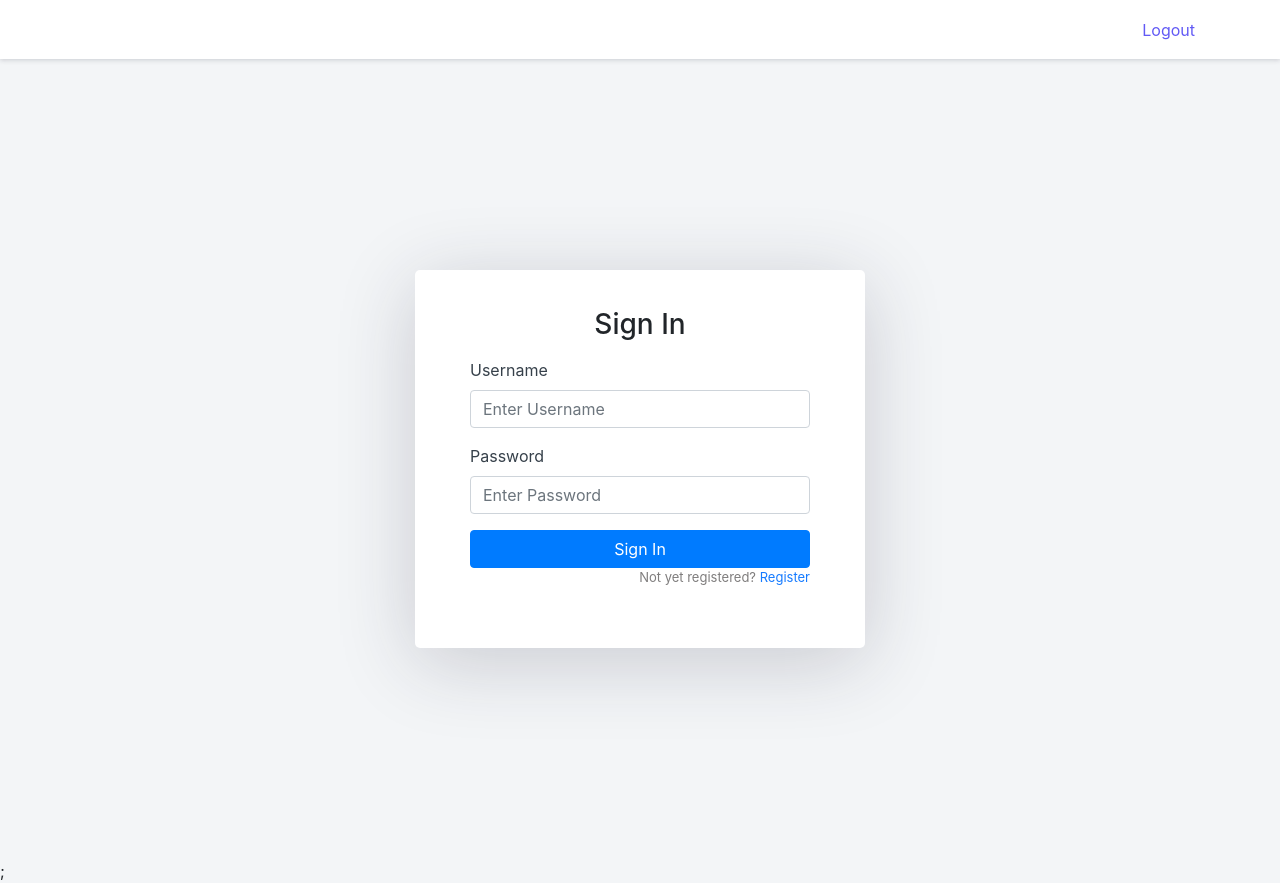
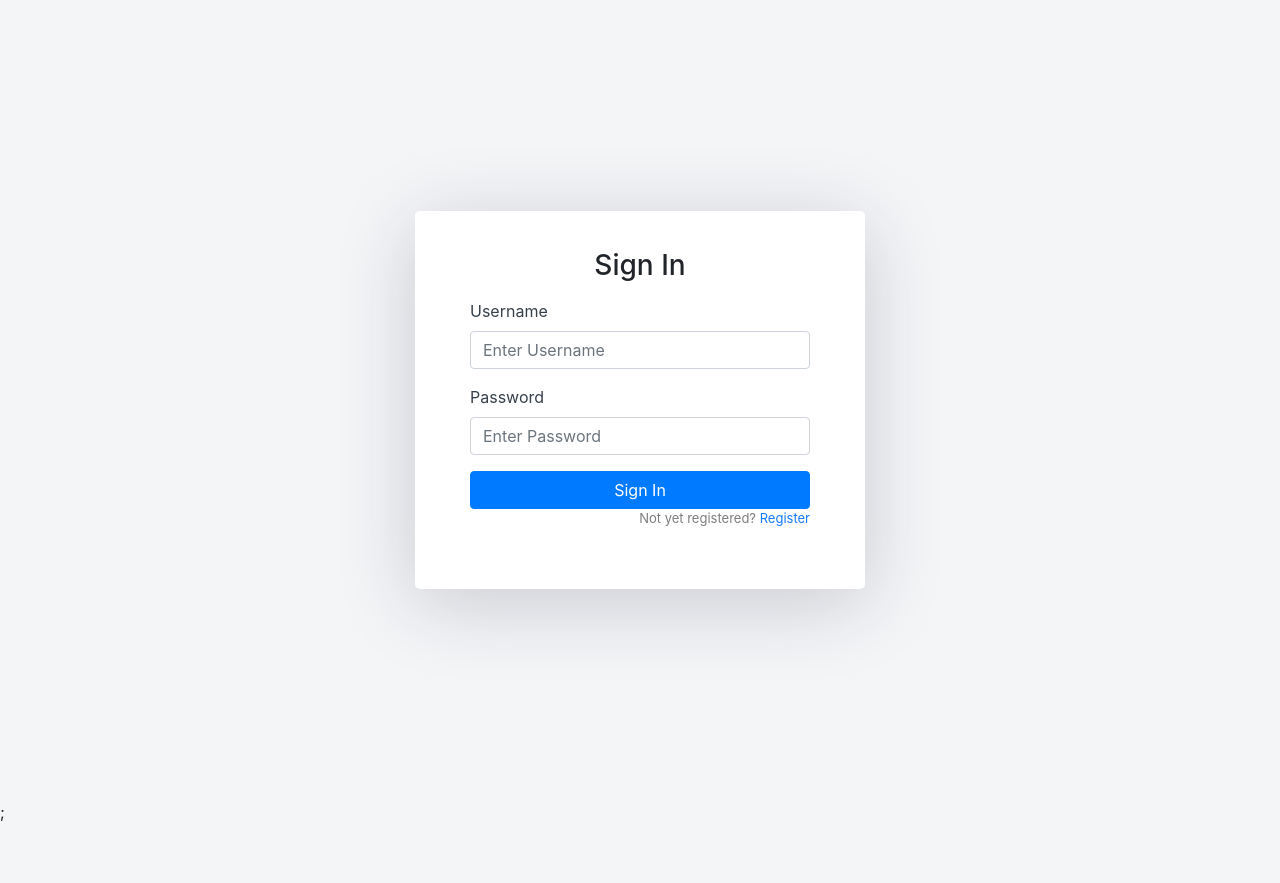
Before and after one commit to swiftifyticketing/swiftifyticketing-frontend, a React (Create React App) app: page / in a window 1280 px wide. After the commit the page ends 824 px from the top, so only its background shows below. Built offline with nearby package versions, Linux system fonts and the light colour scheme.

Commit message:
Added Logout Functionally to Navibar

```diff
--- a/src/components/layout/Navbar.js
+++ b/src/components/layout/Navbar.js
@@ -1,28 +1,53 @@
-import React from 'react';
+import React from "react";
 // useHistory is for routes accessed before
-import { Link } from 'react-router-dom';
+import { Link, useHistory } from "react-router-dom";
+import { connect } from "react-redux";
+import PropTypes from "prop-types";
+
+import { logout } from "../../redux/actions/auth";
 
 const Navbar = (props) => {
+  const { isAuthenticated, logout } = props;
+  const history = useHistory();
+
+  const logoutUser = () => {
+    logout();
+    history.push("/");
+  };
+
   return (
     <>
-      <div className='navbar'>
-        <div className='container'>
-          <Link to={'/dashboard'} className='navbar-brand'>
+      {isAuthenticated ? (
+        <div className="navbar">
+          <div className="container">
+            <Link to={"/dashboard"} className="navbar-brand">
               Facility App
             </Link>
-          <div className='collapses navbar-collapses'>
-            <ul className='navbar-nav ml-auto'>
-              <li className='nav-item'>
-                <a href='#!'>
-                  <i className='fas fa-sign-out-alt'></i> <span>Logout</span>
+            <div className="collapses navbar-collapses">
+              <ul className="navbar-nav ml-auto">
+                <li className="nav-item">
+                  <a href="#!" onClick={() => logoutUser()}>
+                    <i className="fas fa-sign-out-alt"></i> <span>Logout</span>
                   </a>
                 </li>
               </ul>
             </div>
           </div>
         </div>
+      ) : (
+        ""
+      )}
     </>
   );
 };
 
-export default Navbar;
+Navbar.propTypes = {
+  isAuthenticated: PropTypes.bool,
+  logout: PropTypes.func.isRequired,
+};
+
+const mapStateToProps = (state) => ({
+  isAuthenticated: state.auth.isAuthenticated,
+});
+
+export default connect(mapStateToProps, { logout })(Navbar);
```
Lines whose indentation alone changed are shown as unchanged.
